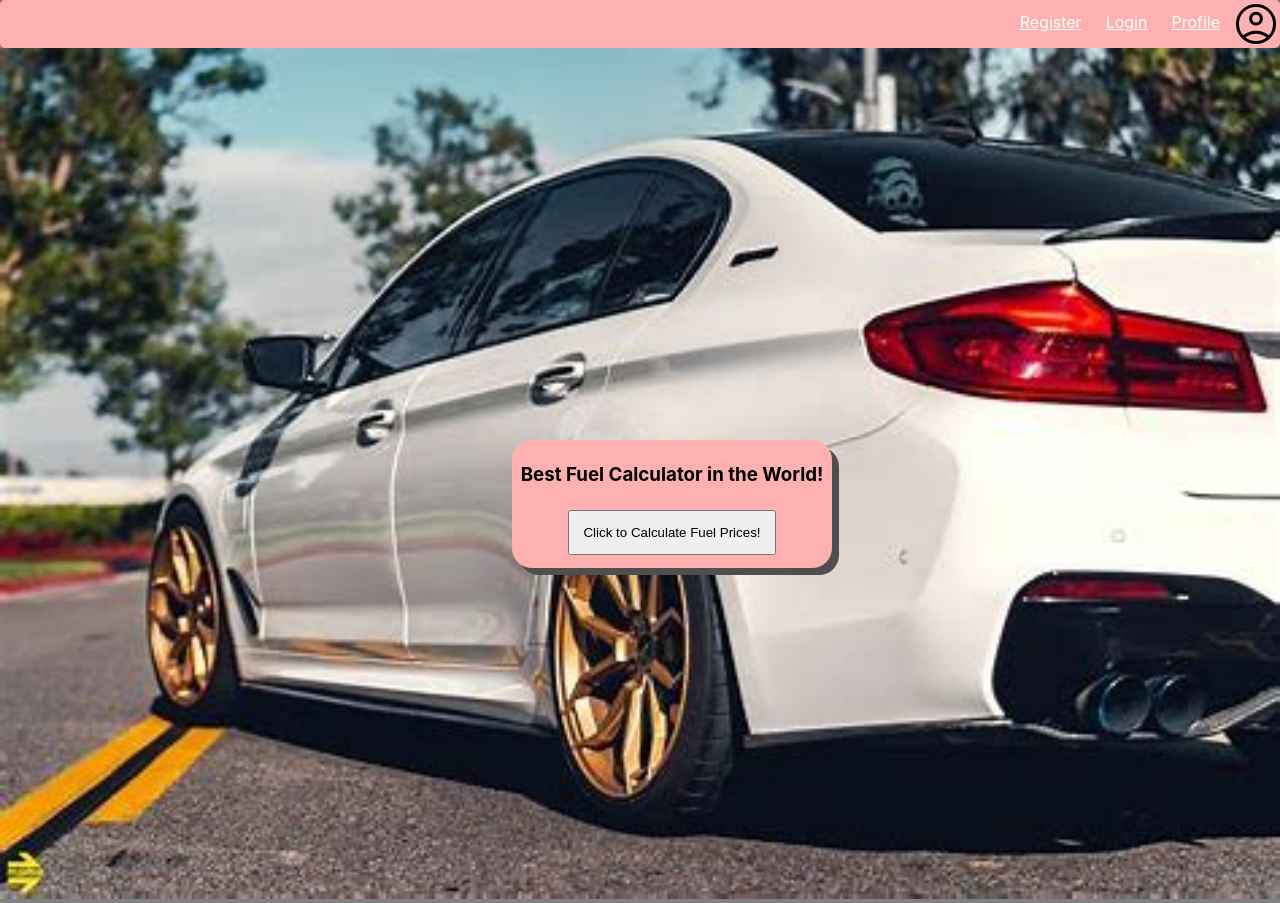
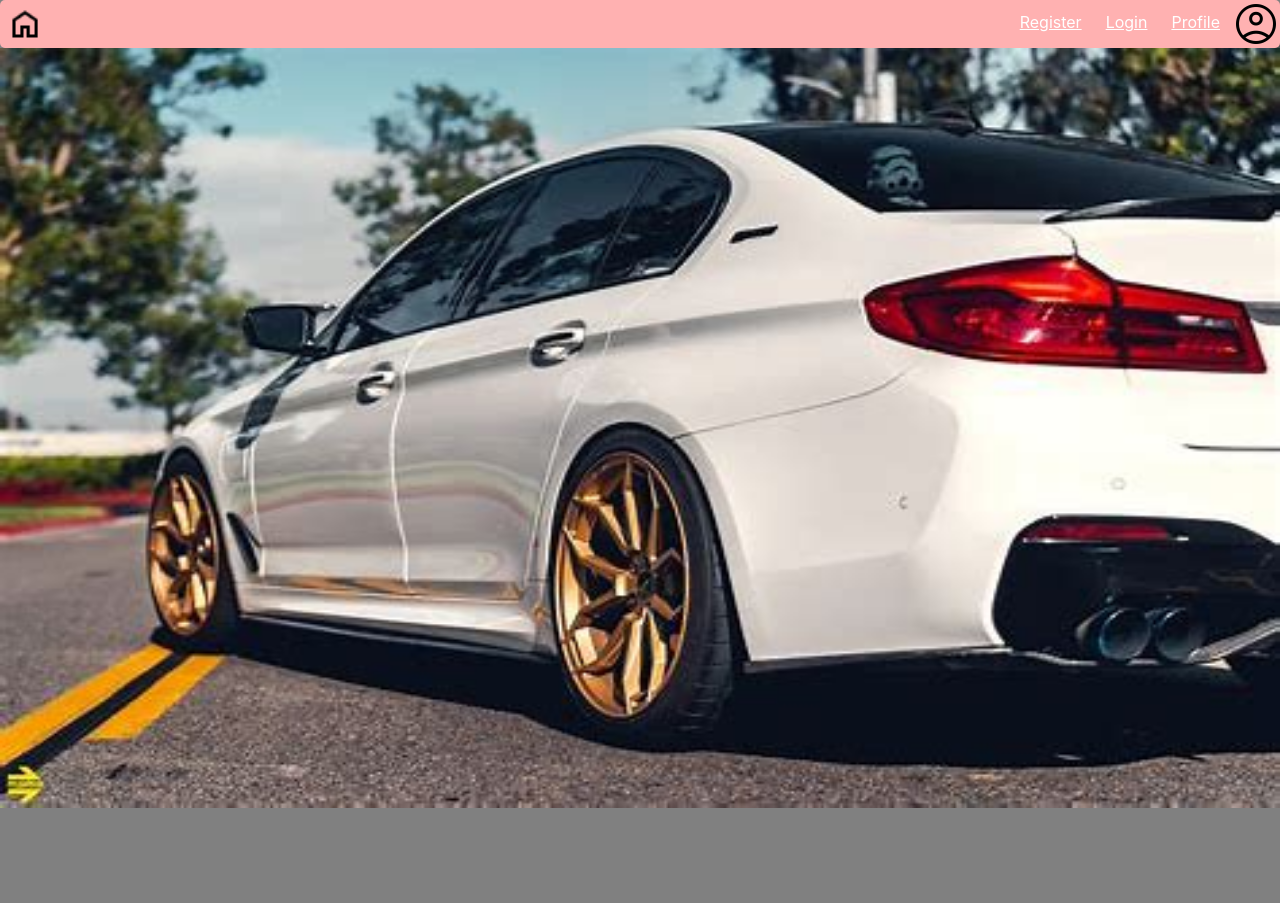
Before and after one commit to Kevin-T0114/Fuel-Rate-Prediction-App, a React (Create React App) app in the folder frontend/: page / in a window 1280 px wide. After the commit the page ends 808 px from the top, so only its background shows below. Built offline with nearby package versions, Linux system fonts and the light colour scheme.

Commit message:
Added home icon

```diff
--- a/frontend/src/components/Navbar.js
+++ b/frontend/src/components/Navbar.js
@@ -1,10 +1,15 @@
+import home from '../images/home icon 2.png'
+import Home from '../Home'
+import { Link } from 'react-router-dom'
+
 const Navbar = () => {
     return (
         <div className="navbar">
             <span className="material-symbols-outlined">account_circle</span>
-            <a href="#" className="profile">Profile</a>
+            <a href="/profile" className="profile">Profile</a>
             <a href="#" className="login">Login</a>
             <a href="#" className="register">Register</a>
+            <img src={home} className='home' onClick={() => window.open('/home', '_self')}></img>
         </div>
     )
 }
--- a/frontend/src/index.css
+++ b/frontend/src/index.css
@@ -1,3 +1,4 @@
+@import url("https://fonts.googleapis.com/css2?family=Material+Symbols+Outlined:opsz,wght,FILL,GRAD@20..48,100..700,0..1,-50..200");
 @import url("https://fonts.googleapis.com/css2?family=Material+Symbols+Outlined:opsz,wght,FILL,GRAD@20..48,100..700,0..1,-50..200");
 
 body {
@@ -14,6 +15,7 @@ code {
     monospace;
 }
 
+/*Navbar component*/
 .navbar{
   background-color: #ffb1b1;
   height: 6vh;
@@ -35,6 +37,19 @@ code {
   text-align: center;
 }
 
+.home{
+  height: 4.5vh;
+  width: 3%;
+  padding: .35em;
+  left: auto;
+  float: left;
+}
+
+.home:hover{
+  cursor: pointer;
+}
+
+/*SmallHomeBox component*/
 .smallHomeBox{
   position: absolute;
   text-align: center;
@@ -55,6 +70,55 @@ code {
   padding: 1em;
 }
 
+/*bmw image*/
 .bmw{
+  position: absolute;
   width: 100%;
+  height: 95%;
+  top: 6vh;
 }
+
+/*ProfileForm component*/
+.clientManagement *,*::before,*::after{
+  box-sizing: border-box;
+}
+
+.clientManagement form {
+  max-width: 400px;
+  margin: 0 auto;
+}
+
+.clientManagement h1 {
+  text-align: center;
+}
+
+.clientManagement h2{
+  font-size: 1.5rem;
+  margin-bottom: 20px;
+  color: #333;
+  text-align: center;
+}
+
+.clientManagement input[type="text"], select {
+  width: 100%;
+  padding: 10px;
+  margin: 10px 0;
+  border: 1px solid #ccc;
+  border-radius: 5px;
+  color: #333;
+  font-weight: normal;
+}
+
+.clientManagement button {
+  background-color: #007bff;
+  color: #fff;
+  padding: 10px 20px;
+  border: none;
+  border-radius: 5px;
+  cursor: pointer;
+  transition: background-color 0.3s;
+}
+
+.clientManagement button:hover {
+  background-color: #0056b3;
+}
```
